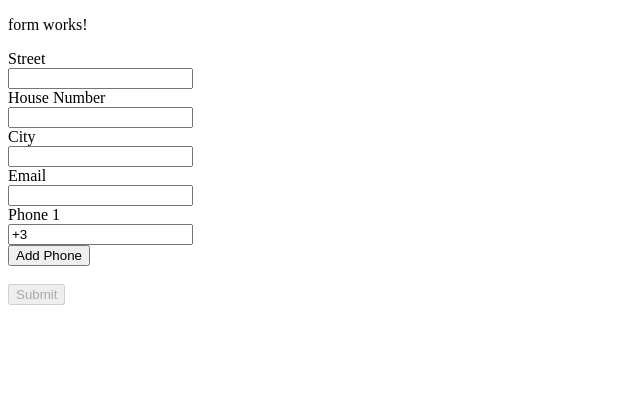
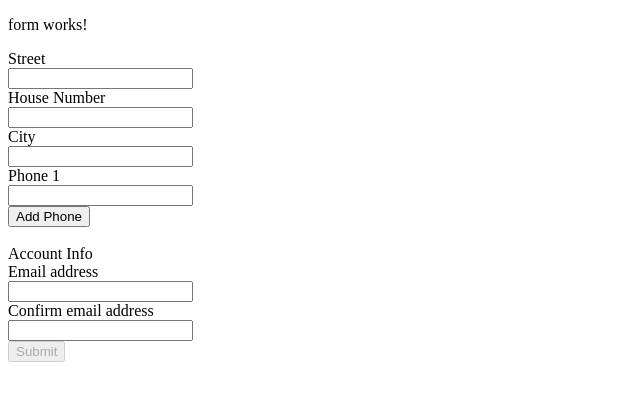
Before and after one commit to 8Tesla8/validator, an Angular app: page / in a window 1280 px wide. Shown: the top 400 px of the page, without its empty margins (0-640 px from the left). Built offline with nearby package versions, Linux system fonts and the light colour scheme.

Commit message:
add validator with parameter, add form group in form group

```diff
--- a/src/app/form/form.component.html
+++ b/src/app/form/form.component.html
@@ -53,23 +53,9 @@
     </div>
   </div>
 
-  <div>
-    <label>Email</label> <br>
-    <input formControlName="email" type="text" />
-
-    <div class="error" *ngIf="form.controls['email'].invalid && form.controls['email'].touched">
-      <span *ngIf="form.controls['email'].errors.required">
-        Required
-      </span>
-      <span *ngIf="form.controls['email'].errors.email">
-        Not valid email
-      </span>
-    </div>
-  </div>
-
 
   <div formArrayName="phones">
-    <div *ngFor="let phone of form.controls['phones'].controls; let i = index">
+    <div *ngFor="let phone of form.get('phones').controls; let i = index">
       <label>Phone {{i +1}}</label> <br>
       <input formControlName="{{i}}" />
 
@@ -89,7 +75,41 @@
   </div>
 
 
-  <br>
+  <div formGroupName="account"> <br>
+    <label>Account Info</label>
+
+    <div>
+      <label>Email address</label> <br>
+      <input type="email" formControlName="email">
+
+      <div class="error" *ngIf="form.get('account').get('email').invalid && form.get('account').get('email').touched">
+        <span *ngIf="form.get('account').get('email').errors.required">
+          Required
+        </span>
+        <span *ngIf="form.get('account').get('email').errors.email">
+          Not valid email
+        </span>
+      </div>
+    </div>
+
+    <div>
+      <label>Confirm email address</label> <br>
+      <input type="email" formControlName="confirm">
+
+      <div class="error" *ngIf="form.get('account').get('confirm').invalid && form.get('account').get('confirm').touched">
+        <span *ngIf="form.get('account').get('confirm').errors.required">
+          Required
+        </span>
+        <span *ngIf="form.get('account').get('confirm').errors.email">
+          Not valid email
+        </span>
+      </div>
+    </div>
+
+    <div class="error" *ngIf="form.get('account').touched && form.get('account').hasError('nomatch')">
+      Email addresses must match
+    </div>
+  </div>
 
   <button [disabled]="form.invalid">Submit</button>
 </form>
--- a/src/app/form/form.component.ts
+++ b/src/app/form/form.component.ts
@@ -1,6 +1,6 @@
 import { Component, OnInit } from "@angular/core";
 import { FormGroup, FormControl, Validators, FormArray, AbstractControl } from "@angular/forms";
-import { phoneValidator } from "./phone-validator";
+import { emailMatcher, startWithValidator } from "./validators";
 
 @Component({
   selector: "app-form",
@@ -25,9 +25,20 @@ export class FormComponent implements OnInit {
         Validators.maxLength(3)
       ]),
       city: new FormControl("", [Validators.required, Validators.minLength(3)]),
-      email: new FormControl("", [Validators.required, Validators.email]),
-      phones: new FormArray([new FormControl("+3", [Validators.required, phoneValidator])])
-    });
+
+      phones: new FormArray([new FormControl("", [Validators.required, startWithValidator("+3")])]),
+
+      account: new FormGroup ({
+        email: new FormControl("", [
+          Validators.required,
+          Validators.email
+        ]),
+        confirm: new FormControl("", [
+          Validators.required,
+          Validators.email
+        ]),
+      }, emailMatcher)
+    } );
   }
 
   public addPhone() {
@@ -36,4 +47,8 @@ export class FormComponent implements OnInit {
     );
   }
 
+  // +++
+  // FormGroup extend AbstractControl
+  // FormControl extend AbstractControl
+  // FormArray extend AbstractControl
 }
--- a/src/app/form/phone-validator.ts
+++ /dev/null
@@ -1,15 +0,0 @@
-import { AbstractControl } from "@angular/forms";
-
-export function phoneValidator(
-  control: AbstractControl
-): { [key: string]: boolean } {
-  let value = control.value as string;
-
-  // good
-  if (value.startsWith("+3")) {
-    return null;
-  }
-
-  // bad
-  return { incorrectPhone: true };
-}
--- /dev/null
+++ b/src/app/form/validators.ts
@@ -0,0 +1,43 @@
+import { AbstractControl, ValidatorFn } from "@angular/forms";
+
+function ageRangeValidator(min: number, max: number): ValidatorFn {
+  return (control: AbstractControl): { [key: string]: boolean } | null => {
+    if (
+      control.value !== undefined &&
+      (isNaN(control.value) || control.value < min || control.value > max)
+    ) {
+      return { ageRange: true };
+    }
+    return null;
+  };
+}
+
+export function startWithValidator(text: string): ValidatorFn {
+  return (control: AbstractControl): { [key: string]: boolean } | null => {
+    let value = control.value as string;
+
+    // good
+    if (value.startsWith("+3")) {
+      return null;
+    }
+
+    // bad
+    return { incorrectPhone: true };
+  };
+}
+
+
+export function emailMatcher(
+  control: AbstractControl
+): { [key: string]: boolean } {
+  const email = control.get("email");
+  const confirm = control.get("confirm");
+
+  if (!email || !confirm) return null;
+
+  if (email.value === confirm.value) {
+    return null;
+  }
+
+  return { notMatch: true };
+}
```
